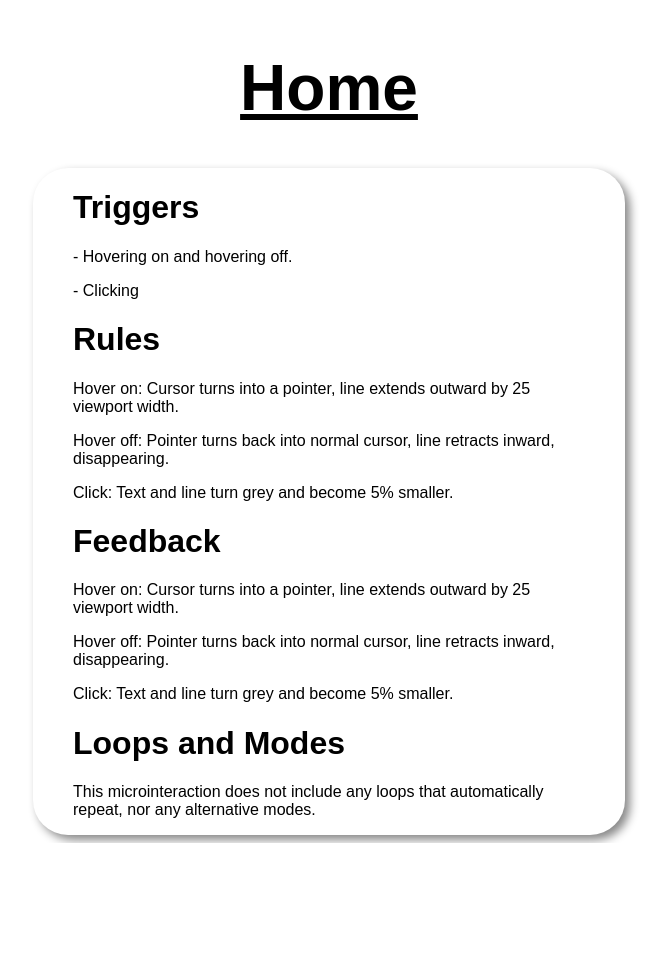
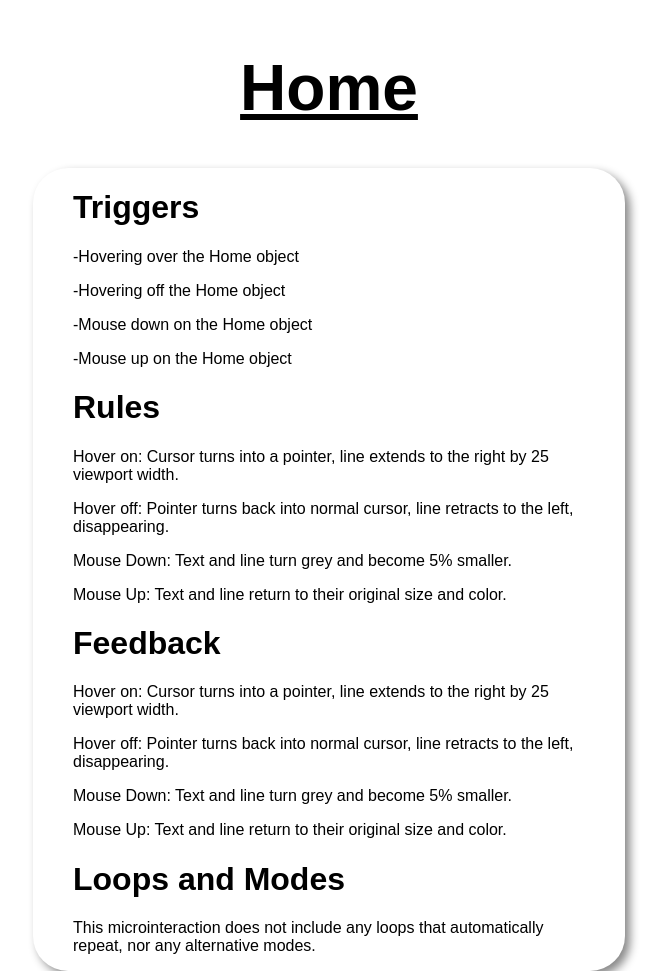
Before and after one commit to domthescott/idm241-ds3765, a plain HTML site: page Beta/Build/index.html in a window 1280 px wide. Shown: the top 971 px of the page, without its empty margins (311-978 px from the left). Before the commit the page ends 843 px from the top, so only its background shows below. Drawn offline with Linux system fonts and the light colour scheme; a web font is replaced by a local one.

Commit message:
"Mouse down" and "mouse up" specified in description

```diff
--- a/Beta/Build/index.html
+++ b/Beta/Build/index.html
@@ -17,28 +17,44 @@
       </h1>
       <div id="Info">
         <h1>Triggers</h1>
-        <p>- Hovering on and hovering off.
+        <p>-Hovering over the Home object
 
         </p>
-        <p>- Clicking
+
+        <p>-Hovering off the Home object
+
+        </p>
+
+        <p>
+          -Mouse down on the Home object
+
+        </p>
+
+        <p>
+          -Mouse up on the Home object
+
 
         </p>
 
         <h1>Rules</h1>
-        <p>Hover on: Cursor turns into a pointer, line extends outward by 25 viewport width.
+        <p>Hover on: Cursor turns into a pointer, line extends to the right by 25 viewport width.
 
         </p>
-        <p>Hover off: Pointer turns back into normal cursor, line retracts inward, disappearing.</p>
+        <p>Hover off: Pointer turns back into normal cursor, line retracts to the left, disappearing.</p>
 
-        <p>Click: Text and line turn grey and become 5% smaller.</p>
+        <p>Mouse Down: Text and line turn grey and become 5% smaller.</p>
+
+        <p>Mouse Up: Text and line return to their original size and color.</p>
 
         <h1>Feedback</h1>
-        <p>Hover on: Cursor turns into a pointer, line extends outward by 25 viewport width.
+        <p>Hover on: Cursor turns into a pointer, line extends to the right by 25 viewport width.
 
         </p>
-        <p>Hover off: Pointer turns back into normal cursor, line retracts inward, disappearing.</p>
+        <p>Hover off: Pointer turns back into normal cursor, line retracts to the left, disappearing.</p>
 
-        <p>Click: Text and line turn grey and become 5% smaller.</p>
+        <p>Mouse Down: Text and line turn grey and become 5% smaller.</p>
+
+        <p>Mouse Up: Text and line return to their original size and color.</p>
         <h1>Loops and Modes</h1>
         <p>This microinteraction does not include any loops that automatically repeat, nor any alternative modes.</p>
       </div>
```
